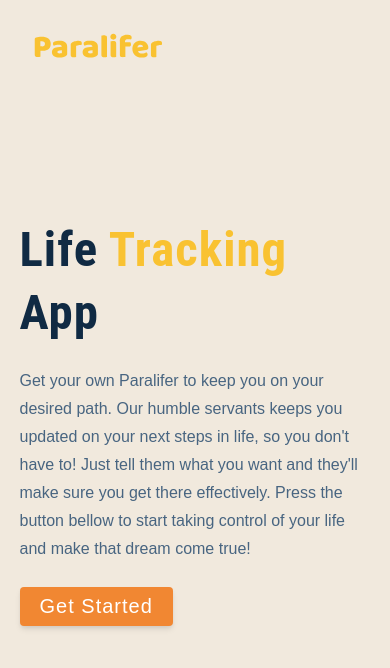
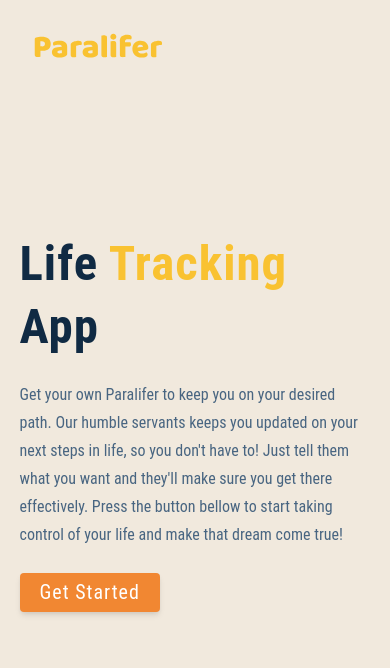
Before and after one commit to Theo-Selin/Paralifer, a React (Create React App) app in the folder client/: page /landing in a window 390 px wide. Shown: the top 668 px of the page. Built offline with nearby package versions, Linux system fonts and the light colour scheme.

Commit message:
Style - responsivity

```diff
--- a/client/src/index.css
+++ b/client/src/index.css
@@ -45,7 +45,7 @@ html {
 
   /* fonts  */
   --headingFont: 'Roboto Condensed', Sans-Serif;
-  --bodyFont: 'Cabin', Sans-Serif;
+  --bodyFont: 'Roboto Condensed', Sans-Serif;
   --small-text: 0.875rem;
   --extra-small-text: 0.7em;
   /* rest of the vars */
```
